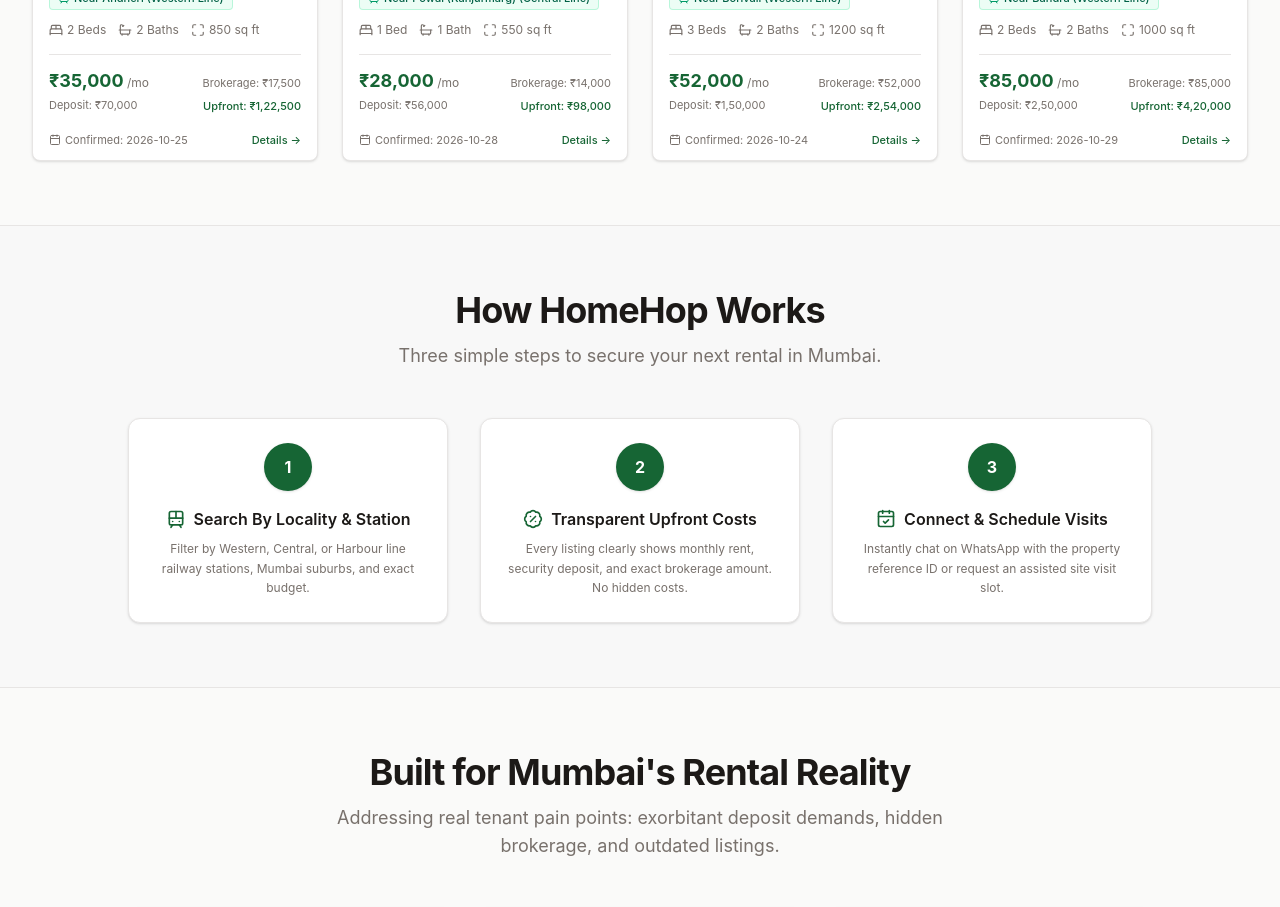
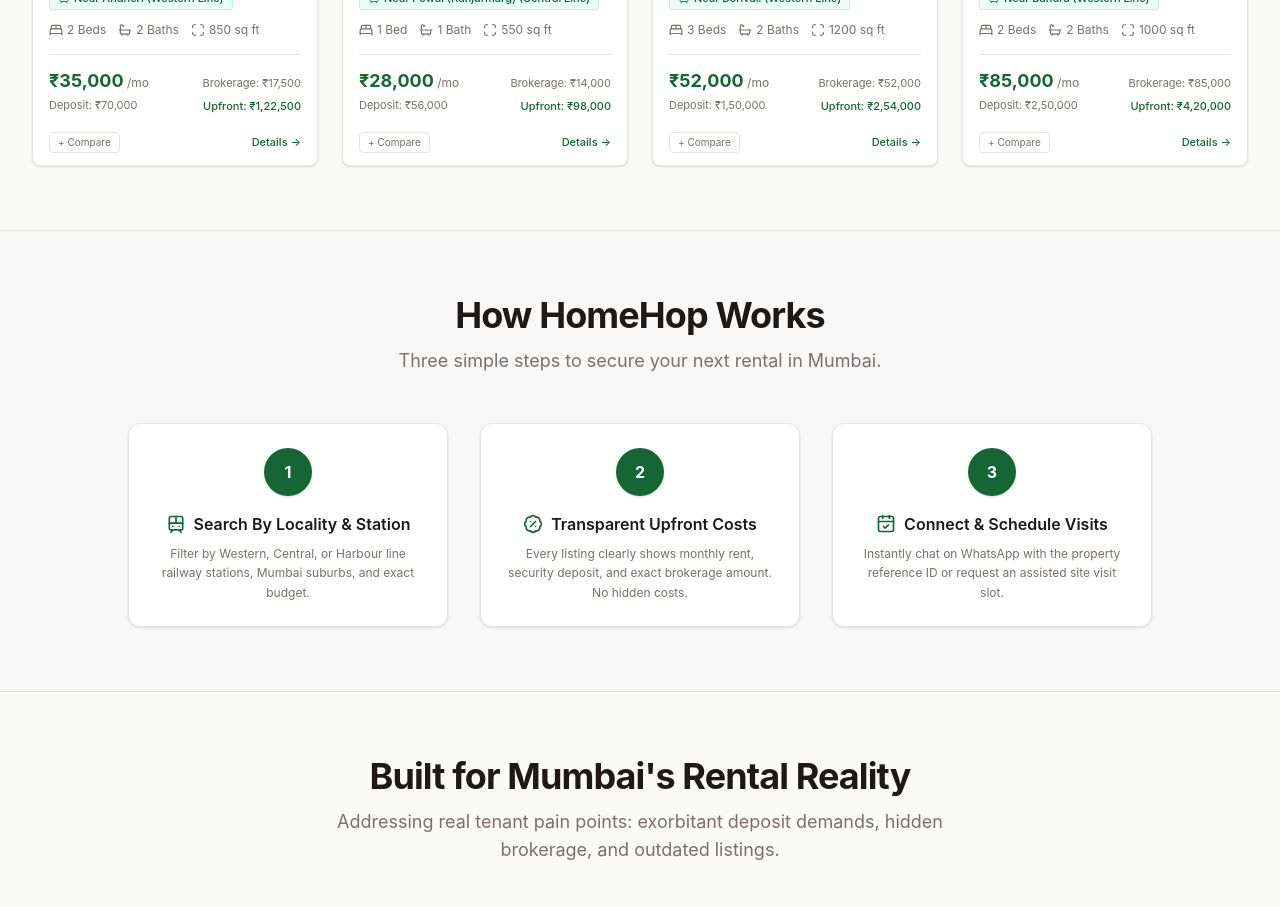
Before and after one commit to RishiBuilds/homehop, a React (Vite) app: page / in a window 1280 px wide. Shown: the part 1620-2527 px from the top of the page. Built offline with nearby package versions, Linux system fonts and the light colour scheme.

Commit message:
feat: integrate comparison selection toggle into property card

```diff
--- a/src/components/shared/PropertyCard.tsx
+++ b/src/components/shared/PropertyCard.tsx
@@ -5,6 +5,7 @@ import { Badge } from "@/components/ui/badge";
 import { SampleBadge } from "./SampleBadge";
 import { TransitDistanceBadge } from "./TransitDistanceBadge";
 import { useFavorites } from "@/hooks/useFavorites";
+import { useComparison } from "@/hooks/useComparison";
 import type { Property } from "@/types";
 import { PROPERTY_TYPE_LABELS, AVAILABILITY_LABELS } from "@/types";
 import { formatCurrency, computeUpfrontCost } from "@/lib/utils";
@@ -16,7 +17,9 @@ interface PropertyCardProps {
 
 export function PropertyCard({ property, viewMode = "grid" }: PropertyCardProps) {
   const { isFavorite, toggleFavorite } = useFavorites();
+  const { isInComparison, toggleComparison } = useComparison();
   const favorite = isFavorite(property.id);
+  const inComparison = isInComparison(property.id);
   const upfrontCost = computeUpfrontCost(property.rent, property.deposit, property.brokerage);
 
   if (viewMode === "list") {
@@ -107,9 +110,26 @@ export function PropertyCard({ property, viewMode = "grid" }: PropertyCardProps)
                   <span>Brokerage: <strong className="text-foreground">{property.brokerage > 0 ? formatCurrency(property.brokerage) : "Nil"}</strong></span>
                   <span>Total Upfront: <strong className="text-primary">{formatCurrency(upfrontCost)}</strong></span>
                 </div>
-                <div className="flex items-center gap-1 text-primary font-medium group-hover:translate-x-0.5 transition-transform">
-                  <span>View Details</span>
-                  <ArrowRight className="h-3.5 w-3.5" />
+                <div className="flex items-center gap-3">
+                  <button
+                    type="button"
+                    onClick={(e) => {
+                      e.preventDefault();
+                      e.stopPropagation();
+                      toggleComparison(property.id);
+                    }}
+                    className={`text-[11px] px-2.5 py-1 rounded border transition-colors ${
+                      inComparison
+                        ? "bg-primary text-primary-foreground border-primary font-semibold"
+                        : "bg-card text-muted-foreground hover:text-foreground hover:border-primary/40"
+                    }`}
+                  >
+                    {inComparison ? "Comparing ✓" : "+ Compare"}
+                  </button>
+                  <div className="flex items-center gap-1 text-primary font-medium group-hover:translate-x-0.5 transition-transform">
+                    <span>View Details</span>
+                    <ArrowRight className="h-3.5 w-3.5" />
+                  </div>
                 </div>
               </div>
             </CardContent>
@@ -217,10 +237,21 @@ export function PropertyCard({ property, viewMode = "grid" }: PropertyCardProps)
         </div>
 
         <div className="px-4 pb-3 pt-0 flex items-center justify-between text-[11px] text-muted-foreground">
-          <span className="flex items-center gap-1">
-            <Calendar className="h-3 w-3" />
-            Confirmed: {property.lastConfirmedDate}
-          </span>
+          <button
+            type="button"
+            onClick={(e) => {
+              e.preventDefault();
+              e.stopPropagation();
+              toggleComparison(property.id);
+            }}
+            className={`text-[10px] px-2 py-0.5 rounded border transition-colors ${
+              inComparison
+                ? "bg-primary text-primary-foreground border-primary font-semibold"
+                : "bg-card text-muted-foreground hover:text-foreground hover:border-primary/40"
+            }`}
+          >
+            {inComparison ? "Comparing ✓" : "+ Compare"}
+          </button>
           <span className="text-primary font-medium group-hover:underline flex items-center gap-0.5">
             Details →
           </span>
```
